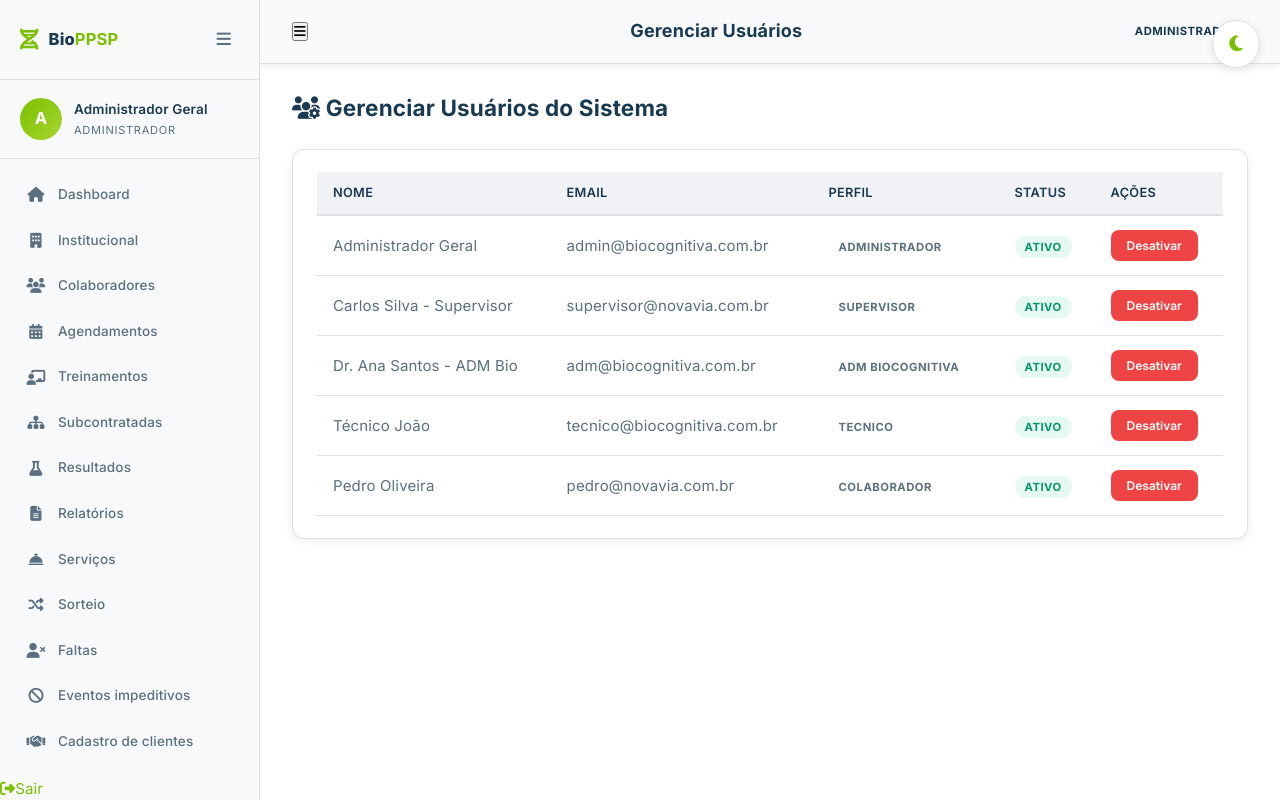
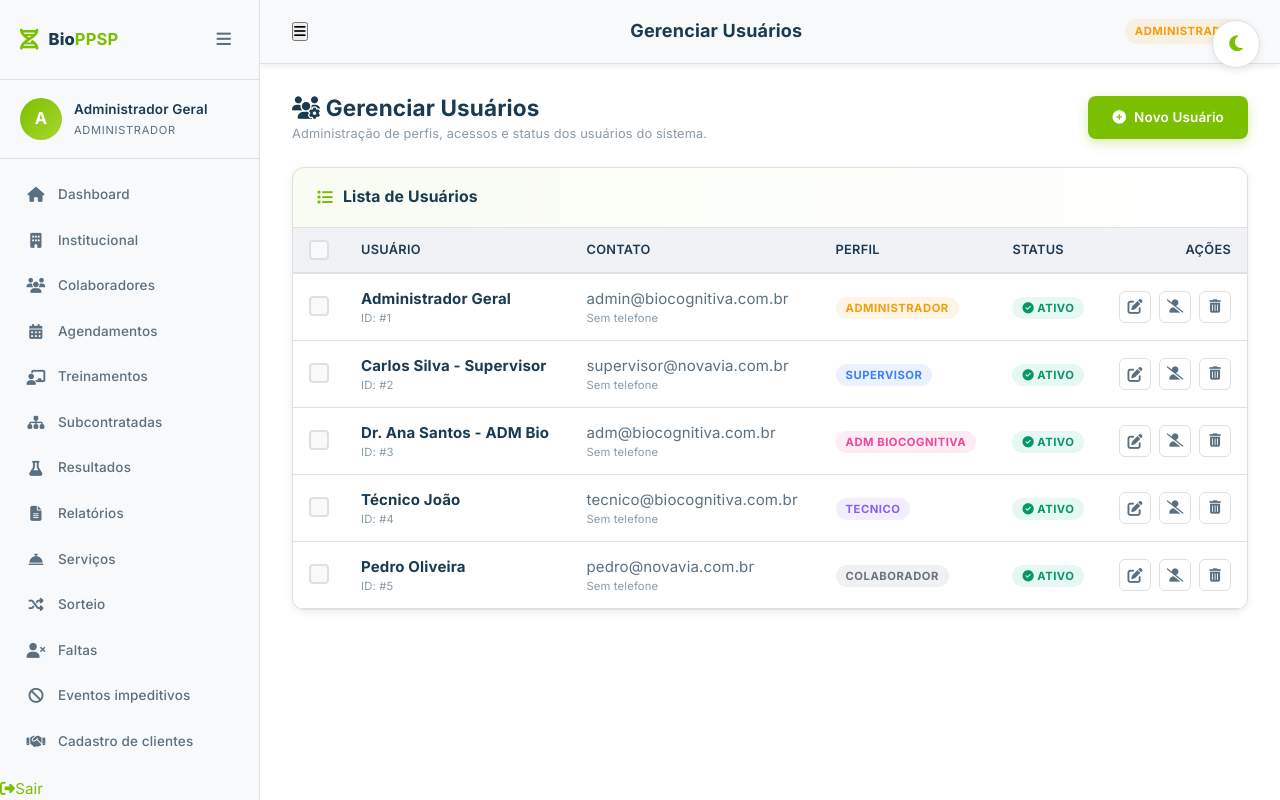
Before and after one commit to Thiagoluisvs/biocognitivaPPSP, a Flask app: page /admin/users in a window 1280 px wide. Run offline with Flask 3, Linux system fonts and the light colour scheme; a user stored in the database is signed in; data comes from the database, SQL or seed files in the repository.

Commit message:
Implement user management system: CRUD, audit logging, and modern UI

```diff
--- a/app.py
+++ b/app.py
@@ -907,9 +907,173 @@ def admin_users():
 @login_required
 @role_required('administrador')
 def toggle_user(uid):
-    db=get_db(); usr=db.execute('SELECT active FROM users WHERE id=?',(uid,)).fetchone()
-    if usr: db.execute('UPDATE users SET active=? WHERE id=?',(0 if usr['active'] else 1, uid)); db.commit()
-    db.close(); return redirect(url_for('admin_users'))
+    u = get_user()
+    db=get_db()
+    usr=db.execute('SELECT * FROM users WHERE id=?',(uid,)).fetchone()
+    if usr:
+        new_status = 0 if usr['active'] else 1
+        db.execute('UPDATE users SET active=? WHERE id=?',(new_status, uid))
+        db.commit()
+        log_audit(u['id'], 'UPDATE', 'users', uid,
+                  old_values={'active': usr['active']},
+                  new_values={'active': new_status},
+                  changes=f"status: {'Ativo' if usr['active'] else 'Inativo'} → {'Ativo' if new_status else 'Inativo'}")
+    db.close()
+    return redirect(url_for('admin_users'))
+
+@app.route('/admin/user/new', methods=['GET', 'POST'])
+@login_required
+@role_required('administrador')
+def create_user():
+    u = get_user()
+    if request.method == 'POST':
+        name = request.form.get('name')
+        email = request.form.get('email')
+        password = request.form.get('password')
+        role = request.form.get('role')
+        cpf = request.form.get('cpf', '')
+        phone = request.form.get('phone', '')
+        address = request.form.get('address', '')
+        funcao = request.form.get('funcao', '')
+        data_admissao = request.form.get('data_admissao', '')
+        empresa = request.form.get('empresa', '')
+
+        if not name or not email or not password or not role:
+            flash('Todos os campos obrigatórios devem ser preenchidos.', 'danger')
+            return redirect(url_for('create_user'))
+
+        db = get_db()
+        try:
+            password_hash = generate_password_hash(password)
+            cursor = db.execute('''INSERT INTO users (name, email, password_hash, role, cpf, phone, address, funcao, data_admissao, empresa)
+                          VALUES (?, ?, ?, ?, ?, ?, ?, ?, ?, ?)''',
+                       (name, email, password_hash, role, cpf, phone, address, funcao, data_admissao, empresa))
+            db.commit()
+            new_id = cursor.lastrowid
+
+            new_values = {
+                'name': name, 'email': email, 'role': role, 'cpf': cpf, 'phone': phone,
+                'address': address, 'funcao': funcao, 'data_admissao': data_admissao, 'empresa': empresa
+            }
+            log_audit(u['id'], 'CREATE', 'users', new_id, old_values={}, new_values=new_values)
+
+            flash('Usuário criado com sucesso!', 'success')
+            return redirect(url_for('admin_users'))
+        except sqlite3.IntegrityError:
+            flash('Email já cadastrado.', 'danger')
+        finally:
+            db.close()
+    return render_template('user_form.html', user=u, action='create')
+
+@app.route('/admin/user/<int:uid>/edit', methods=['GET', 'POST'])
+@login_required
+@role_required('administrador')
+def edit_user(uid):
+    u = get_user()
+    db = get_db()
+    usr = db.execute('SELECT * FROM users WHERE id=?', (uid,)).fetchone()
+
+    if not usr:
+        db.close()
+        flash('Usuário não encontrado.', 'danger')
+        return redirect(url_for('admin_users'))
+
+    if request.method == 'POST':
+        name = request.form.get('name')
+        email = request.form.get('email')
+        role = request.form.get('role')
+        cpf = request.form.get('cpf', '')
+        phone = request.form.get('phone', '')
+        address = request.form.get('address', '')
+        funcao = request.form.get('funcao', '')
+        data_admissao = request.form.get('data_admissao', '')
+        empresa = request.form.get('empresa', '')
+        active = 1 if request.form.get('active') else 0
+        password = request.form.get('password')
+
+        if not name or not email or not role:
+            flash('Nome, Email e Perfil são obrigatórios.', 'danger')
+            return redirect(url_for('edit_user', uid=uid))
+
+        try:
+            old_values = dict(usr)
+            if password:
+                password_hash = generate_password_hash(password)
+                db.execute('''UPDATE users SET name=?, email=?, password_hash=?, role=?, cpf=?, phone=?, address=?, funcao=?, data_admissao=?, empresa=?, active=?, updated_at=CURRENT_TIMESTAMP
+                              WHERE id=?''',
+                           (name, email, password_hash, role, cpf, phone, address, funcao, data_admissao, empresa, active, uid))
+            else:
+                db.execute('''UPDATE users SET name=?, email=?, role=?, cpf=?, phone=?, address=?, funcao=?, data_admissao=?, empresa=?, active=?, updated_at=CURRENT_TIMESTAMP
+                              WHERE id=?''',
+                           (name, email, role, cpf, phone, address, funcao, data_admissao, empresa, active, uid))
+
+            db.commit()
+
+            new_values = {
+                'name': name, 'email': email, 'role': role, 'cpf': cpf, 'phone': phone,
+                'address': address, 'funcao': funcao, 'data_admissao': data_admissao,
+                'empresa': empresa, 'active': active
+            }
+            changes = get_field_changes(old_values, new_values)
+            log_audit(u['id'], 'UPDATE', 'users', uid, old_values=old_values, new_values=new_values, changes=changes)
+
+            flash('Usuário atualizado com sucesso!', 'success')
+            return redirect(url_for('admin_users'))
+        except sqlite3.IntegrityError:
+            flash('Email já cadastrado para outro usuário.', 'danger')
+        finally:
+            db.close()
+
+    db.close()
+    return render_template('user_form.html', user=u, action='edit', target_user=usr)
+
+@app.route('/admin/user/<int:uid>/delete', methods=['POST'])
+@login_required
+@role_required('administrador')
+def delete_user(uid):
+    u = get_user()
+    if uid == u['id']:
+        flash('Você não pode deletar seu próprio usuário.', 'danger')
+        return redirect(url_for('admin_users'))
+
+    db = get_db()
+    usr = db.execute('SELECT * FROM users WHERE id=?', (uid,)).fetchone()
+    if usr:
+        old_values = dict(usr)
+        db.execute('DELETE FROM users WHERE id = ?', (uid,))
+        db.commit()
+        log_audit(u['id'], 'DELETE', 'users', uid, old_values=old_values, new_values={})
+    db.close()
+    flash('Usuário deletado com sucesso!', 'success')
+    return redirect(url_for('admin_users'))
+
+@app.route('/admin/users/delete_batch', methods=['POST'])
+@login_required
+@role_required('administrador')
+def delete_users_batch():
+    u = get_user()
+    user_ids = request.form.getlist('user_ids')
+    if not user_ids:
+        flash('Nenhum usuário selecionado.', 'danger')
+        return redirect(url_for('admin_users'))
+
+    # Impedir deletar o próprio usuário
+    if str(u['id']) in user_ids:
+        flash('Você não pode deletar seu próprio usuário na exclusão em massa.', 'danger')
+        return redirect(url_for('admin_users'))
+
+    db = get_db()
+    for uid in user_ids:
+        usr = db.execute('SELECT * FROM users WHERE id=?', (uid,)).fetchone()
+        if usr:
+            old_values = dict(usr)
+            db.execute('DELETE FROM users WHERE id = ?', (uid,))
+            log_audit(u['id'], 'DELETE', 'users', uid, old_values=old_values, new_values={})
+
+    db.commit()
+    db.close()
+    flash(f'{len(user_ids)} usuário(s) deletado(s) com sucesso!', 'success')
+    return redirect(url_for('admin_users'))
 
 # === SETTINGS ===
 @app.route('/settings', methods=['GET','POST'])
@@ -929,4 +1093,4 @@ with app.app_context():
     init_db()
 
 if __name__=='__main__':
-    app.run(debug=True, host='0.0.0.0', port=5000)
+    app.run(debug=True, host='0.0.0.0', port=5001)
--- a/templates/admin_users.html
+++ b/templates/admin_users.html
@@ -1,17 +1,149 @@
 {% extends "base.html" %}
 {% block page_title %}Gerenciar Usuários{% endblock %}
 {% block content %}
-<div class="page-header"><h2><i class="fas fa-users-cog"></i> Gerenciar Usuários do Sistema</h2></div>
-<div class="card"><div class="card-body table-responsive">
-<table class="table"><thead><tr><th>Nome</th><th>Email</th><th>Perfil</th><th>Status</th><th>Ações</th></tr></thead><tbody>
-{% for u in users %}
-<tr><td>{{ u.name }}</td><td>{{ u.email }}</td><td><span class="badge badge-{{ u.role }}">{{ u.role.replace('_',' ').title() }}</span></td>
-<td><span class="badge {% if u.active %}badge-success{% else %}badge-danger{% endif %}">{% if u.active %}Ativo{% else %}Inativo{% endif %}</span></td>
-<td>
-    {% if u.id != session.user_id %}
-    <form method="POST" action="{{ url_for('toggle_user', uid=u.id) }}" style="display:inline"><button type="submit" class="btn btn-sm {% if u.active %}btn-danger{% else %}btn-success{% endif %}">{% if u.active %}Desativar{% else %}Ativar{% endif %}</button></form>
+<div class="page-header">
+    <div class="header-title">
+        <div>
+            <h2><i class="fas fa-users-cog"></i> Gerenciar Usuários</h2>
+            <p style="color: var(--text-muted); font-size: 0.85rem;">Administração de perfis, acessos e status dos usuários do sistema.</p>
+        </div>
+    </div>
+    <div class="header-actions">
+        <a href="{{ url_for('create_user') }}" class="btn btn-primary shadow-sm">
+            <i class="fas fa-plus-circle"></i> Novo Usuário
+        </a>
+    </div>
+</div>
+
+<div class="card">
+    <div class="card-header">
+        <h2><i class="fas fa-list"></i> Lista de Usuários</h2>
+        <div id="batch-actions" style="display: none;">
+            <button type="submit" form="batch-delete-form" class="btn btn-sm btn-danger" onclick="return confirm('Tem certeza que deseja deletar os usuários selecionados?')">
+                <i class="fas fa-trash-alt"></i> Excluir Selecionados
+            </button>
+        </div>
+    </div>
+    <div class="card-body" style="padding: 0;">
+        <form id="batch-delete-form" method="POST" action="{{ url_for('delete_users_batch') }}">
+            <table class="table">
+                <thead>
+                    <tr>
+                        <th class="checkbox-cell">
+                            <label class="custom-checkbox">
+                                <input type="checkbox" id="select-all">
+                                <span class="checkmark"></span>
+                            </label>
+                        </th>
+                        <th>Usuário</th>
+                        <th>Contato</th>
+                        <th>Perfil</th>
+                        <th>Status</th>
+                        <th class="actions-cell">Ações</th>
+                    </tr>
+                </thead>
+                <tbody>
+                {% for u in users %}
+                <tr>
+                    <td class="checkbox-cell">
+                        {% if u.id != session.user_id %}
+                        <label class="custom-checkbox">
+                            <input type="checkbox" name="user_ids" value="{{ u.id }}" class="user-checkbox">
+                            <span class="checkmark"></span>
+                        </label>
+                        {% endif %}
+                    </td>
+                    <td>
+                        <div class="user-meta">
+                            <span class="user-name-bold">{{ u.name }}</span>
+                            <span class="user-sub">ID: #{{ u.id }}</span>
+                        </div>
+                    </td>
+                    <td>
+                        <div class="user-meta">
+                            <span>{{ u.email }}</span>
+                            <span class="user-sub">{{ u.phone or 'Sem telefone' }}</span>
+                        </div>
+                    </td>
+                    <td>
+                        <span class="badge badge-{{ u.role }}">
+                            {{ u.role.replace('_',' ').title() }}
+                        </span>
+                    </td>
+                    <td>
+                        {% if u.active %}
+                        <span class="badge badge-success">
+                            <i class="fas fa-check-circle"></i> Ativo
+                        </span>
+                        {% else %}
+                        <span class="badge badge-danger">
+                            <i class="fas fa-times-circle"></i> Inativo
+                        </span>
+                        {% endif %}
+                    </td>
+                    <td class="actions-cell">
+                        <div class="actions-group">
+                            <a href="{{ url_for('edit_user', uid=u.id) }}" class="btn-icon edit" title="Editar">
+                                <i class="fas fa-edit"></i>
+                            </a>
+
+                            {% if u.id != session.user_id %}
+                            <form method="POST" action="{{ url_for('toggle_user', uid=u.id) }}" style="display:inline">
+                                <button type="submit" class="btn-icon" title="{% if u.active %}Desativar{% else %}Ativar{% endif %}">
+                                    <i class="fas {% if u.active %}fa-user-slash text-warning{% else %}fa-user-check text-success{% endif %}"></i>
+                                </button>
+                            </form>
+
+                            <form method="POST" action="{{ url_for('delete_user', uid=u.id) }}" style="display:inline" onsubmit="return confirm('Tem certeza que deseja deletar este usuário?')">
+                                <button type="submit" class="btn-icon delete" title="Excluir">
+                                    <i class="fas fa-trash-alt"></i>
+                                </button>
+                            </form>
+                            {% endif %}
+                        </div>
+                    </td>
+                </tr>
+                {% endfor %}
+                </tbody>
+            </table>
+        </form>
+    </div>
+    {% if not users %}
+    <div class="empty-state">
+        <i class="fas fa-users"></i>
+        <p>Nenhum usuário encontrado</p>
+    </div>
     {% endif %}
-</td></tr>
-{% endfor %}
-</tbody></table></div></div>
+</div>
+
+<style>
+    /* Role specific badge colors if not in CSS */
+    .badge-supervisor { background: rgba(59, 130, 246, 0.1); color: #3b82f6; }
+    .badge-tecnico { background: rgba(139, 92, 246, 0.1); color: #8b5cf6; }
+    .badge-adm_biocognitiva { background: rgba(236, 72, 153, 0.1); color: #ec4899; }
+    .badge-administrador { background: rgba(245, 158, 11, 0.1); color: #f59e0b; }
+    .badge-colaborador { background: rgba(107, 114, 128, 0.1); color: #6b7280; }
+</style>
+
+<script>
+    const selectAll = document.getElementById('select-all');
+    const checkboxes = document.querySelectorAll('.user-checkbox');
+    const batchActions = document.getElementById('batch-actions');
+
+    function updateBatchActions() {
+        const checkedCount = document.querySelectorAll('.user-checkbox:checked').length;
+        batchActions.style.display = checkedCount > 0 ? 'block' : 'none';
+    }
+
+    selectAll.addEventListener('change', function() {
+        checkboxes.forEach(cb => {
+            cb.checked = this.checked;
+        });
+        updateBatchActions();
+    });
+
+    checkboxes.forEach(cb => {
+        cb.addEventListener('change', updateBatchActions);
+    });
+</script>
 {% endblock %}
```
Also changed, not shown: templates/user_form.html (added, +120 -0 lines).
